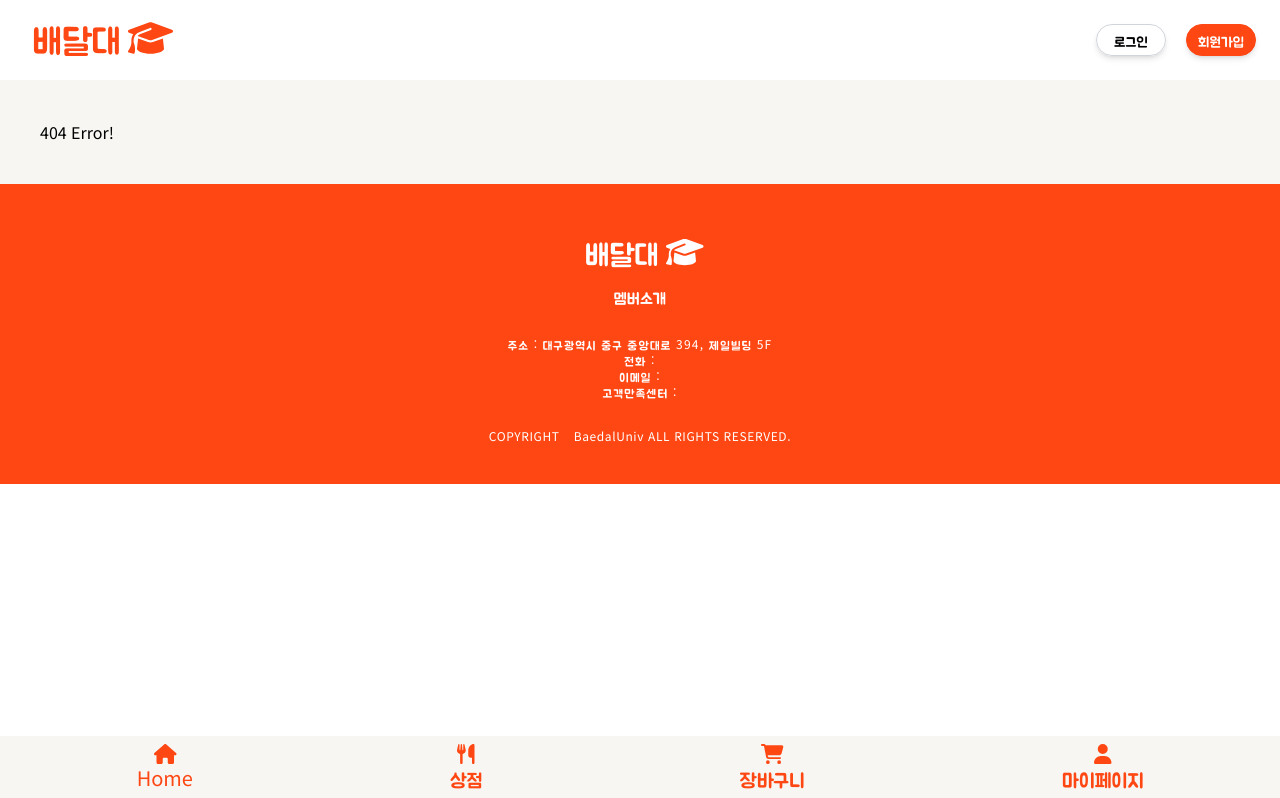
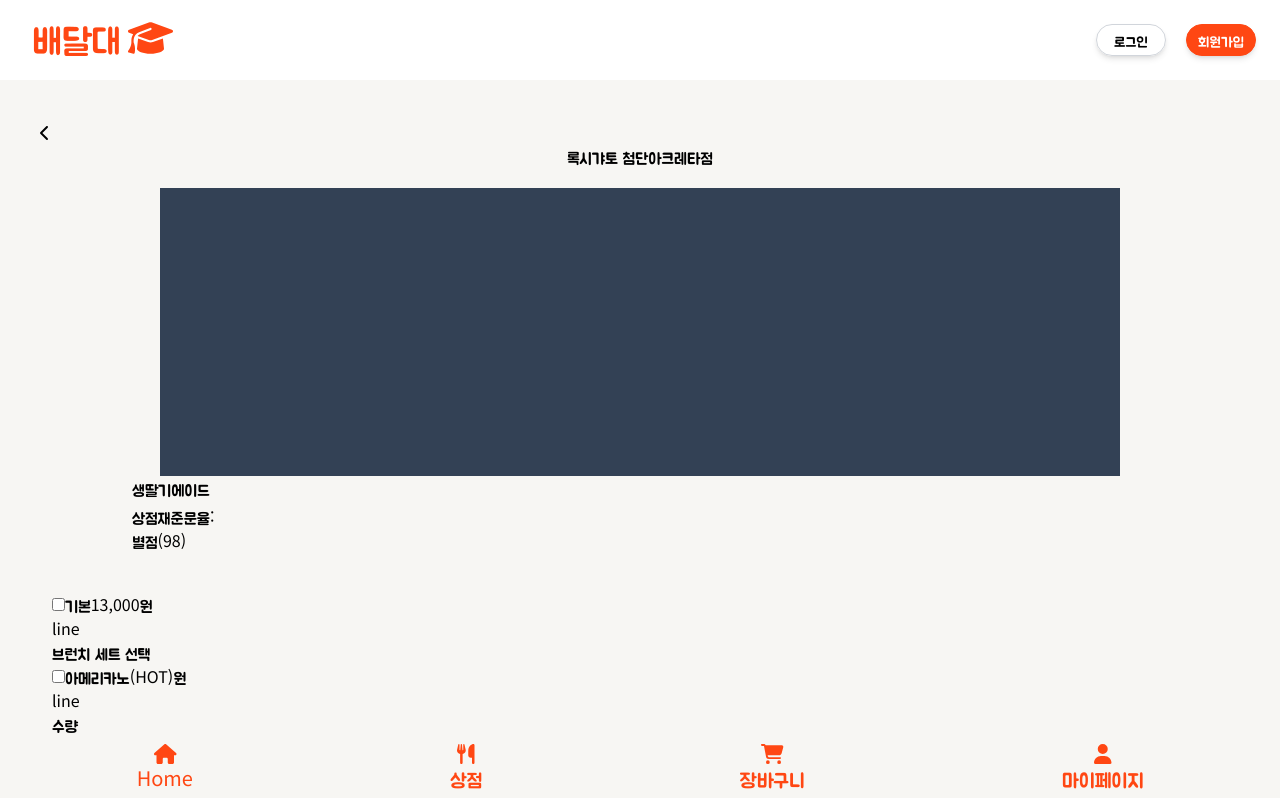
Before and after one commit to Banjae/BaedalUniv, a React (Create React App) app: page /OrderLogin in a window 1280 px wide. Before the commit this address had no page. Shown: the top 798 px of the page. Built offline with nearby package versions, Linux system fonts and the light colour scheme.

Commit message:
주문하기/주문페이지 레이아웃 작업중

```diff
--- a/src/App.js
+++ b/src/App.js
@@ -14,6 +14,7 @@ import Cart from "./pages/Cart";
 import Footer from "./components/Footer";
 import Fixmenu from "./components/FixMenu";
 import NotFound from "./pages/NotFound";
+import OrderLogin from "./pages/order/OrderLogin";
 
 // tailwind-styled-component
 import tw from "tailwind-styled-components";
@@ -38,6 +39,7 @@ function App() {
           <Route path="/Order" element={<Order />} />
           <Route path="/Cart" element={<Cart />} />
           <Route path="*" element={<NotFound />} />
+          <Route path="/OrderLogin" element={<OrderLogin />} />
         </Routes>
       </Container>
       <Footer />
--- a/src/pages/order/Order.js
+++ b/src/pages/order/Order.js
@@ -4,7 +4,6 @@ import { Link, useNavigate } from "react-router-dom";
 // FontAwesome Icon 적용
 import { FontAwesomeIcon } from "@fortawesome/react-fontawesome";
 import { faChevronLeft } from "@fortawesome/free-solid-svg-icons";
-import { faCircleDot } from "@fortawesome/free-regular-svg-icons";
 // FontAwesome Icon 적용
 import tw from "tailwind-styled-components";
 
@@ -64,6 +63,9 @@ const Order = () => {
       <button onClick={() => navigate(-1)}>
         <FontAwesomeIcon icon={faChevronLeft} />
       </button>
+
+      {/* 아래코드로 로그인 상태 구분해서 출력 */}
+      {/* {user.accessToken === "" ?():()} */}
       <div className="mb-10">
         <span className="block text-center mb-5 font-semibold text-2xl">
           주문하기
@@ -77,6 +79,7 @@ const Order = () => {
           </OrderLoginBt>
         </div>
       </div>
+
       <div className="flex justify-center">
         <div className="flex flex-col justify-start">
           <OrderTitle>주문자정보</OrderTitle>
@@ -133,6 +136,12 @@ const Order = () => {
             </span>
             <span className="ml-10 text-main">배달비 할인</span>
           </div>
+          <div className="flex flex-row justify-end">
+            <span>결제금액원</span>
+          </div>
+          <div className="flex bg-blue-500 justify-center items-center w-25 h-16">
+            <span>원 결제하기</span>
+          </div>
         </div>
       </div>
     </>
--- a/src/pages/order/OrderLogin.js
+++ b/src/pages/order/OrderLogin.js
@@ -1,13 +1,70 @@
 import React from "react";
-import { Link } from "react-router-dom";
+import { Link, useNavigate } from "react-router-dom";
+import { FontAwesomeIcon } from "@fortawesome/react-fontawesome";
+import { faChevronLeft } from "@fortawesome/free-solid-svg-icons";
+const OrderLogin = () => {
+  const navigate = useNavigate();
+  return (
+    <>
+      <button onClick={() => navigate(-1)}>
+        <FontAwesomeIcon icon={faChevronLeft} />
+      </button>
+      <div className="flex justify-center items-center mb-5">
+        <span>록시갸토 첨단아크레타점</span>
+      </div>
+      <div className="flex justify-center">
+        <div className="h-72 w-4/5 bg-slate-700"></div>
+      </div>
+      <div className="px-3">
+        <div className="flex flex-col justify-start ml-20 mb-10">
+          <h2 className="mb-1">생딸기에이드</h2>
+          <span>상점재준문율:</span>
+          <span>별점(98)</span>
+        </div>
 
-const OrderLogin = () => {
-  return (
-    <div>
-      <span>주문하기</span>
-      <span>앗! 비로그인 주문시 적립,할인 등이 불가해요</span>
-      <Link to="/Login"></Link>
-    </div>
+        <div className="option mb">
+          <div>
+            <input type="checkbox" />
+            <span>기본</span>
+            <span>13,000원</span>
+          </div>
+          <span>line</span>
+
+          <h3>브런치 세트 선택</h3>
+
+          <div>
+            <ul>
+              <li>
+                <input type="checkbox" />
+                <span>아메리카노(HOT)</span>
+                <span>원</span>
+              </li>
+            </ul>
+          </div>
+
+          <span>line</span>
+
+          <div>
+            <h3>수량</h3>
+            <button>a</button>
+            <span>count</span>
+            <button>b</button>
+          </div>
+
+          <span>line</span>
+        </div>
+        <div>
+          <h2>합계 원</h2>
+        </div>
+
+        <span>line</span>
+
+        <div className="">
+          <Link to="/cart"></Link>
+          <Link to="/order"></Link>
+        </div>
+      </div>
+    </>
   );
 };
 
```
